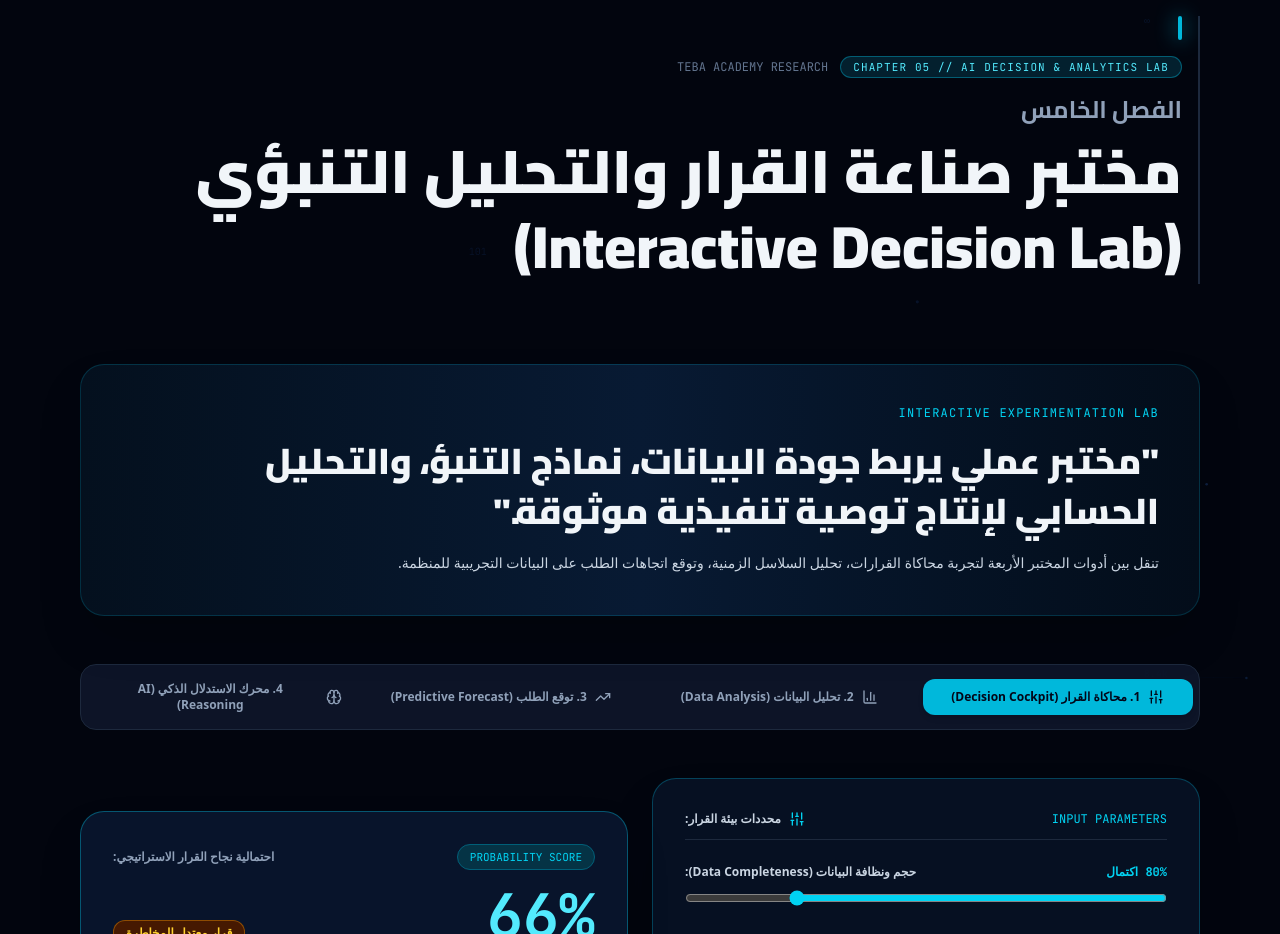
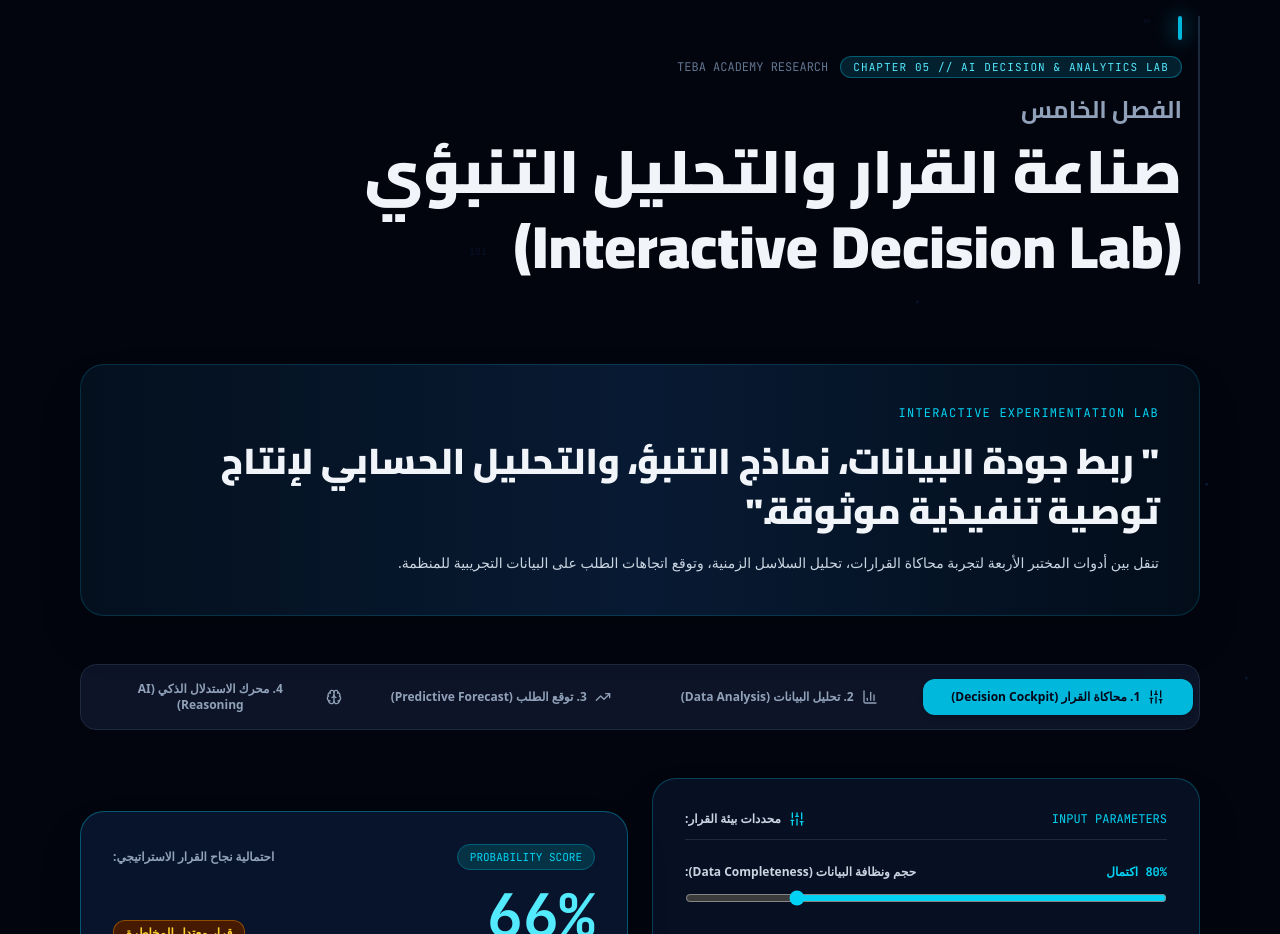
Before and after one commit to yusef12345555555555/SHURUQ, a React (Vite) app: page / in a window 1280 px wide. Shown: the part 6780-7714 px from the top of the page. Built offline with nearby package versions, Linux system fonts and the light colour scheme; a web font is replaced by a local one.

Commit message:
Chapter07DecisionLab.tsx

```diff
--- a/src/components/chapters/Chapter07DecisionLab.tsx
+++ b/src/components/chapters/Chapter07DecisionLab.tsx
@@ -100,7 +100,7 @@ export const Chapter07DecisionLab: React.FC = () => {
       <ChapterHeader
         number="05"
         titleAr="الفصل الخامس"
-        subtitleAr="مختبر صناعة القرار والتحليل التنبؤي (Interactive Decision Lab)"
+        subtitleAr=" صناعة القرار والتحليل التنبؤي (Interactive Decision Lab)"
         labelEn="AI DECISION & ANALYTICS LAB"
         accentColor="cyan"
       />
@@ -111,7 +111,7 @@ export const Chapter07DecisionLab: React.FC = () => {
           INTERACTIVE EXPERIMENTATION LAB
         </div>
         <h3 className="text-2xl sm:text-4xl font-black text-slate-100 leading-snug">
-          "مختبر عملي يربط جودة البيانات، نماذج التنبؤ، والتحليل الحسابي لإنتاج
+          "  ربط جودة البيانات، نماذج التنبؤ، والتحليل الحسابي لإنتاج
           توصية تنفيذية موثوقة."
         </h3>
         <p className="text-sm text-slate-300 max-w-3xl leading-relaxed">
```
